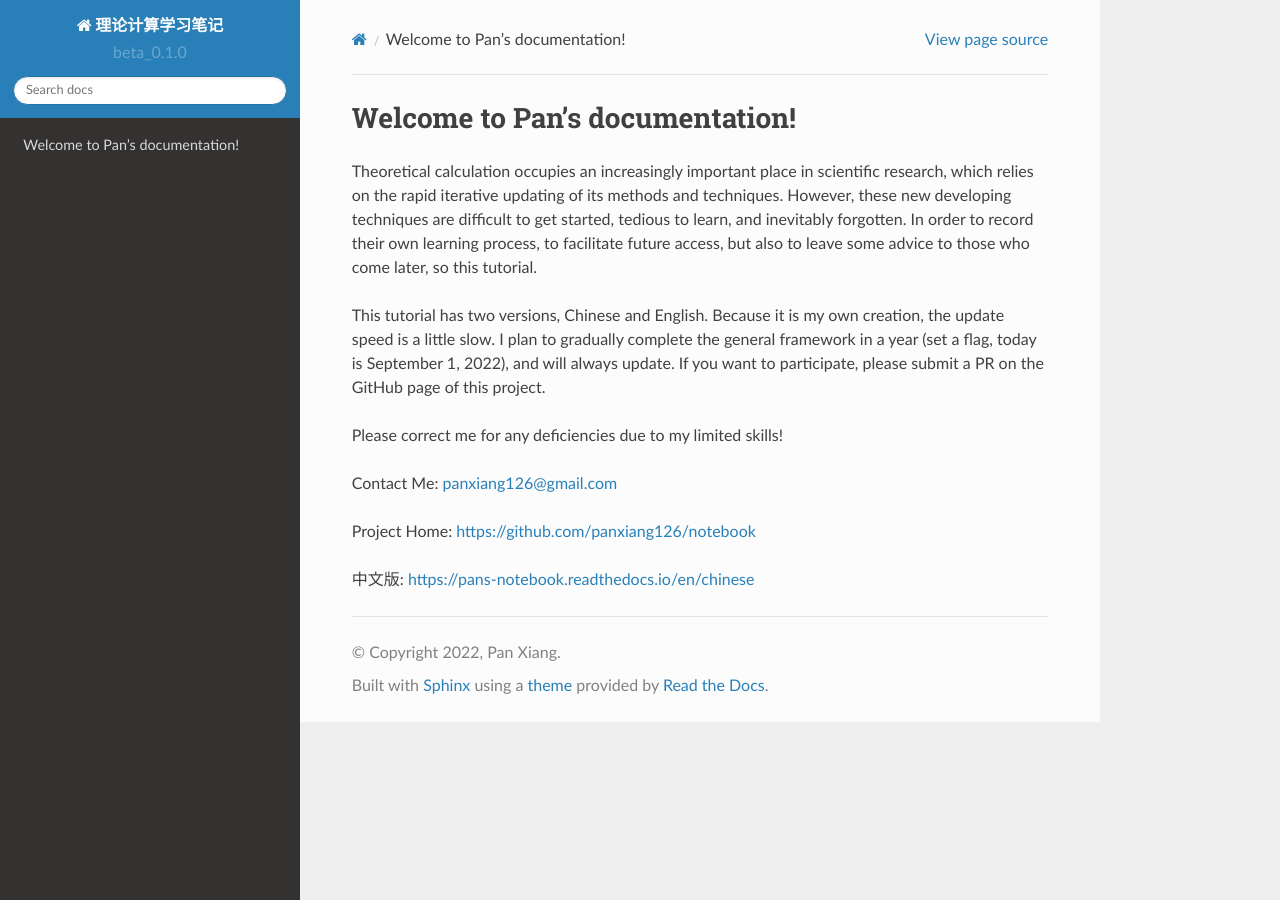
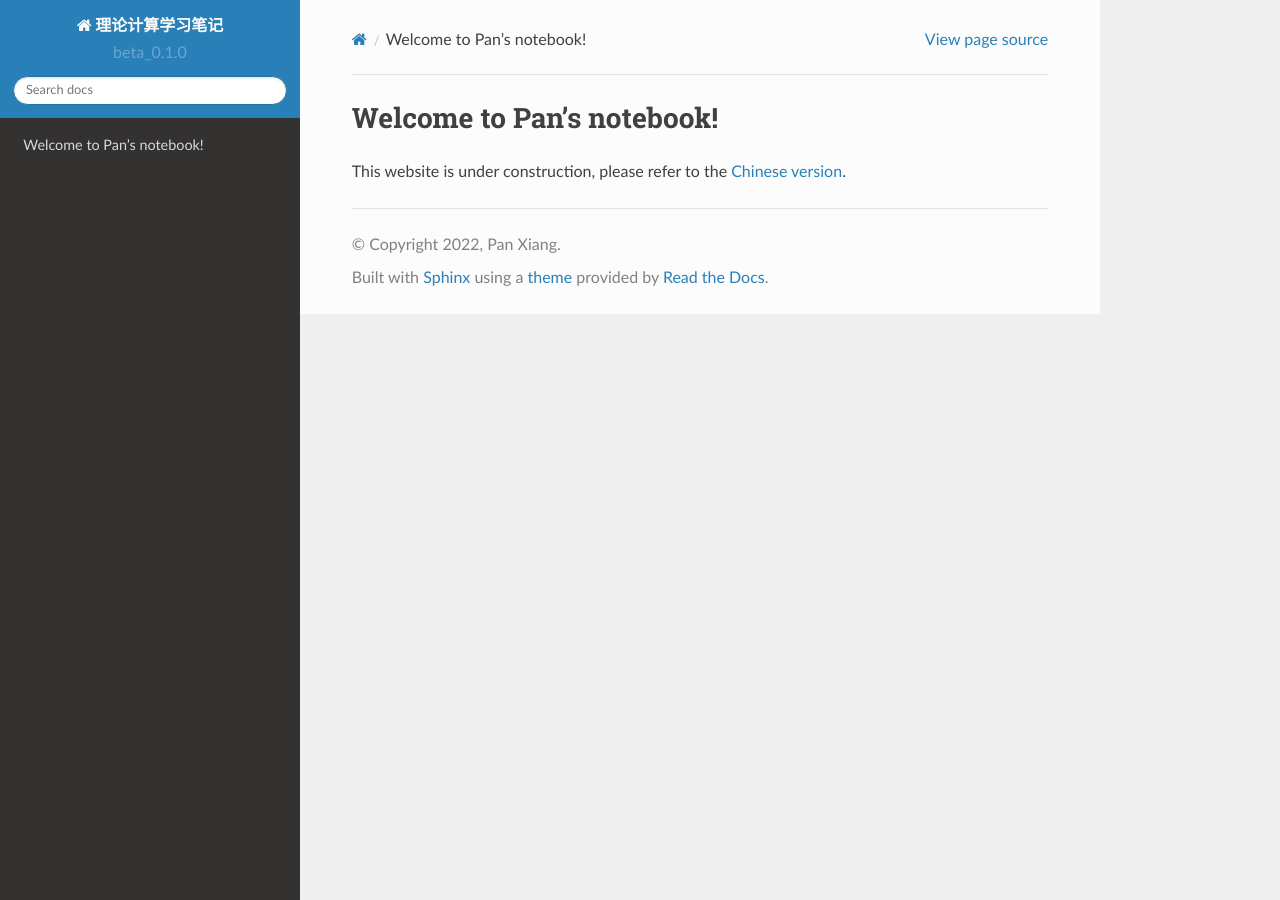
Before and after one commit to taoruyu2022/xiangp_docs, a Sphinx documentation site: the page built from docs/source/index.rst, in a window 1280 px wide. Built offline with Sphinx 7.4.7 and the Read the Docs theme 2.0.0, drawn with Linux system fonts in a browser that asks for light colours.

Commit message:
update
update

```diff
--- a/docs/source/index.rst
+++ b/docs/source/index.rst
@@ -1,15 +1,7 @@
-===============================
-Welcome to Pan’s documentation!
-===============================
+===================================
+Welcome to Pan's notebook!
+===================================
 
-Theoretical calculation occupies an increasingly important place in scientific research, which relies on the rapid iterative updating of its methods and techniques. However, these new developing techniques are difficult to get started, tedious to learn, and inevitably forgotten. In order to record their own learning process, to facilitate future access, but also to leave some advice to those who come later, so this tutorial.
 
-This tutorial has two versions, Chinese and English. Because it is my own creation, the update speed is a little slow. I plan to gradually complete the general framework in a year (set a flag, today is September 1, 2022), and will always update. If you want to participate, please submit a PR on the GitHub page of this project.
 
-Please correct me for any deficiencies due to my limited skills!
-
-Contact Me: panxiang126@gmail.com
-
-Project Home: https://github.com/panxiang126/notebook
-
-中文版: https://pans-notebook.readthedocs.io/en/chinese
+This website is under construction, please refer to the `Chinese version <https://pan-docs.readthedocs.io/en/chinese/>`_.
```
Also changed, not shown: README.rst (+3 -15 lines).
